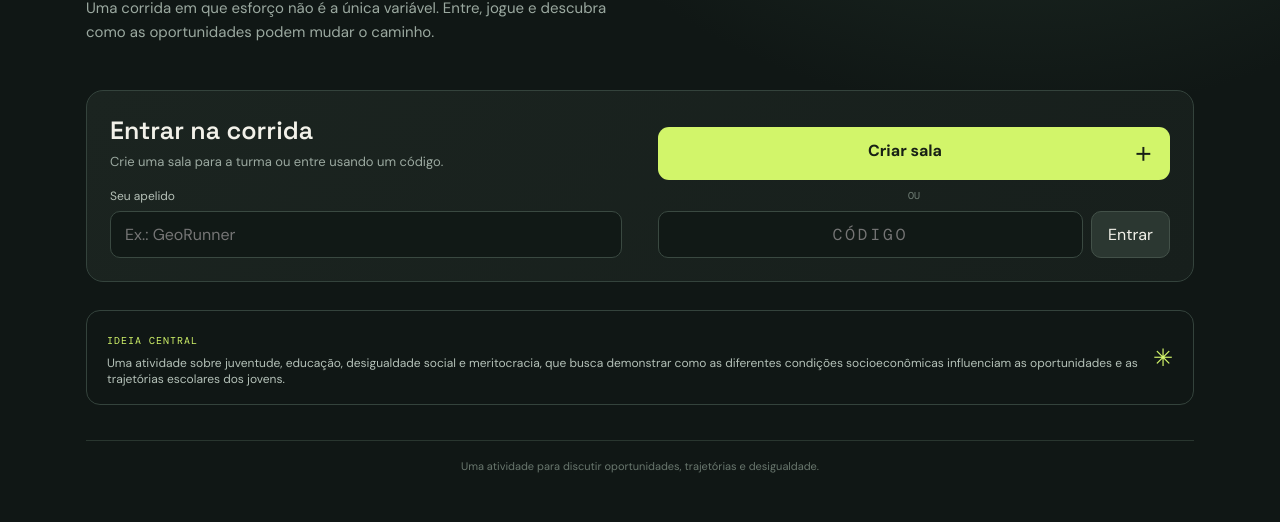
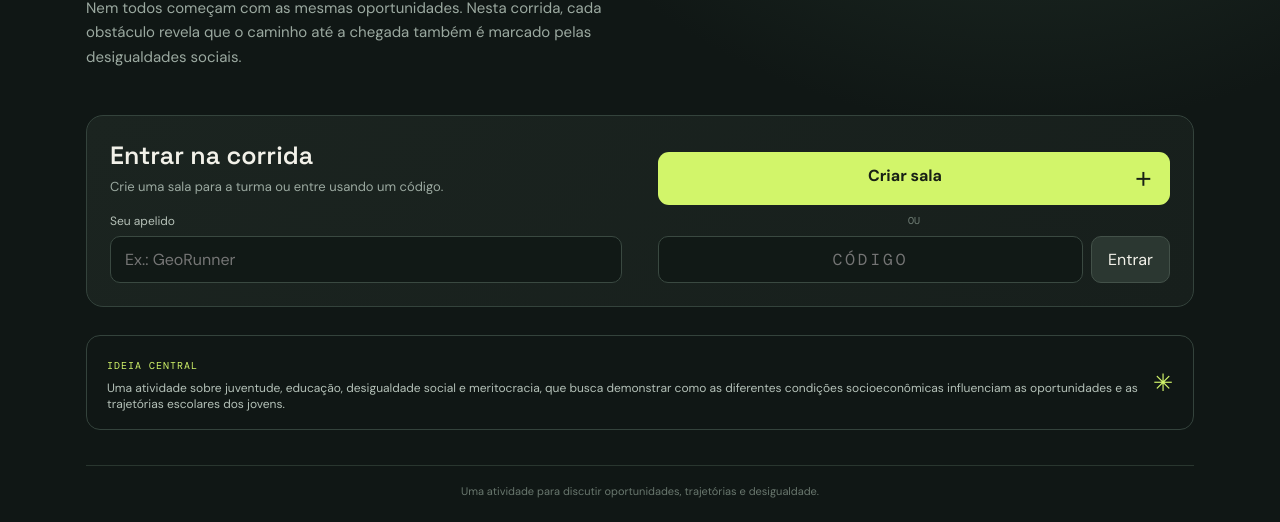
Before and after one commit to victornuee-cell/corrida-da-meritocracia, a website: page public/index.html in a window 1280 px wide. Shown: the part 328-850 px from the top of the page. Before the commit the page ends 825 px from the top, so only its background shows below. Drawn offline with nearby package versions, Linux system fonts and the light colour scheme; no server answers.

Commit message:
Update index.html

```diff
--- a/public/index.html
+++ b/public/index.html
@@ -15,7 +15,7 @@
   <span class="pill" id="connection">Conectando…</span>
 </header>
 <main>
-<section class="hero"><div class="eyebrow">JOGO MULTIPLAYER · EDUCAÇÃO & SOCIEDADE</div><h1>O ponto de partida<br><em>também importa.</em></h1><p>Uma corrida em que esforço não é a única variável. Entre, jogue e descubra como as oportunidades podem mudar o caminho.</p></section>
+<section class="hero"><div class="eyebrow">JOGO MULTIPLAYER · EDUCAÇÃO & SOCIEDADE</div><h1>O ponto de partida<br><em>também importa.</em></h1><p>Nem todos começam com as mesmas oportunidades. Nesta corrida, cada obstáculo revela que o caminho até a chegada também é marcado pelas desigualdades sociais.</p></section>
 <section id="joinPanel" class="panel join-panel"><div class="join-grid"><div><h2>Entrar na corrida</h2><p>Crie uma sala para a turma ou entre usando um código.</p><label>Seu apelido</label><input id="name" maxlength="18" placeholder="Ex.: GeoRunner" autocomplete="nickname"></div><div class="actions"><button id="create" class="primary">Criar sala <span>＋</span></button><div class="or">OU</div><div class="join-code"><input id="roomCode" maxlength="4" placeholder="CÓDIGO" aria-label="Código da sala"><button id="join" class="secondary">Entrar</button></div></div></div></section>
 <section id="room" class="hidden"><div class="room-header panel"><div><div class="eyebrow">SUA SALA</div><h2 id="roomTitle">----</h2><p id="roomStatus">Aguardando jogadores…</p></div><div class="code-box"><small>CÓDIGO · compartilhe com a turma</small><b id="codeDisplay">----</b><button id="copyCode" class="secondary small">Copiar código</button></div></div>
 <div class="panel lobby" id="lobbyPanel"><h3>Jogadores na sala <span id="playerCount">0</span></h3><div id="lobbyPlayers" class="player-chips"></div><p class="tip">Quando todos estiverem na sala, a pessoa anfitriã pode começar.</p><button id="start" class="primary wide">Começar corrida <span>→</span></button><div id="hostNote" class="tip"></div></div>
```
